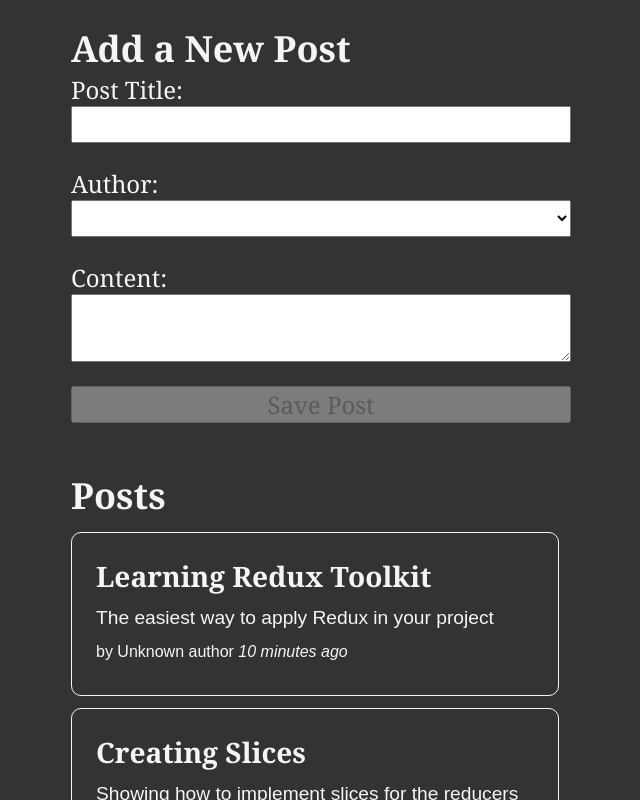
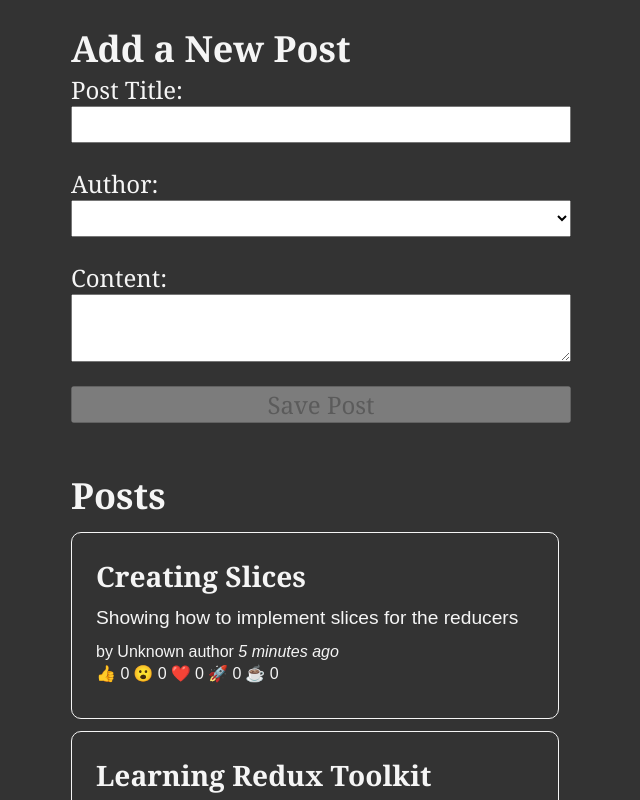
Before and after one commit to leovdn/redux-practice, a React (Create React App) app: page / in a window 1280 px wide. Shown: the top 800 px of the page, without its empty margins (319-959 px from the left). Built offline with nearby package versions, Linux system fonts and the light colour scheme.

Commit message:
feat: add post reactions

```diff
--- a/src/components/blog/PostsList.jsx
+++ b/src/components/blog/PostsList.jsx
@@ -2,12 +2,17 @@
 import { useSelector } from "react-redux"
 import { selectAllPosts } from "../../features/posts/postsSlice"
 import PostAuthor from "./PostAuthor"
+import ReactionButtons from "./ReactionButtons"
 import TimeAgo from "./TimeAgo"
 
 const PostsList = () => {
   const posts = useSelector(selectAllPosts)
 
-  const renderedPosts = posts.map((post) => (
+  const orderedPosts = posts
+    .slice()
+    .sort((a, b) => b.date.localeCompare(a.date))
+
+  const renderedPosts = orderedPosts.map((post) => (
     <article key={post.id}>
       <h3>{post.title} </h3>
       <p>{post.content.substring(0, 100)}</p>
@@ -15,6 +20,7 @@
       <p className="postCredit">
         <PostAuthor userId={post.userId} />
         <TimeAgo timestamp={post.date} />
+        <ReactionButtons post={post} />
       </p>
     </article>
   ))
--- /dev/null
+++ b/src/components/blog/ReactionButtons.jsx
@@ -0,0 +1,34 @@
+import React from "react"
+import { useDispatch } from "react-redux"
+import { reactionAdded } from "../../features/posts/postsSlice"
+
+const reactionEmoji = {
+  thumbsUp: "👍",
+  wow: "😮",
+  heart: "❤️",
+  rocket: "🚀",
+  coffee: "☕",
+}
+
+const ReactionButtons = ({ post }) => {
+  const dispatch = useDispatch()
+
+  const reactionButtons = Object.entries(reactionEmoji).map(([name, emoji]) => {
+    return (
+      <button
+        key={name}
+        type="button"
+        className="reactionButton"
+        onClick={() =>
+          dispatch(reactionAdded({ postId: post.id, reaction: name }))
+        }
+      >
+        {emoji} {post.reactions[name]}
+      </button>
+    )
+  })
+
+  return <div>{reactionButtons}</div>
+}
+
+export default ReactionButtons
--- a/src/features/posts/postsSlice.js
+++ b/src/features/posts/postsSlice.js
@@ -7,12 +7,26 @@
     title: "Learning Redux Toolkit",
     content: "The easiest way to apply Redux in your project",
     date: sub(new Date(), { minutes: 10 }).toISOString(),
+    reactions: {
+      thumbsUp: 0,
+      wow: 0,
+      heart: 0,
+      rocket: 0,
+      coffee: 0,
+    },
   },
   {
     id: "2",
     title: "Creating Slices",
     content: "Showing how to implement slices for the reducers",
     date: sub(new Date(), { minutes: 5 }).toISOString(),
+    reactions: {
+      thumbsUp: 0,
+      wow: 0,
+      heart: 0,
+      rocket: 0,
+      coffee: 0,
+    },
   },
 ]
 
@@ -32,15 +46,30 @@
             content,
             date: new Date().toISOString(),
             userId,
+            reactions: {
+              thumbsUp: 0,
+              wow: 0,
+              heart: 0,
+              rocket: 0,
+              coffee: 0,
+            },
           },
         }
       },
+    },
+    reactionAdded(state, action) {
+      const { postId, reaction } = action.payload
+      const existingPost = state.find((post) => post.id === postId)
+
+      if (existingPost) {
+        existingPost.reactions[reaction]++
+      }
     },
   },
 })
 
 export const selectAllPosts = (state) => state.posts
 
-export const { postAdded } = postsSlice.actions
+export const { postAdded, reactionAdded } = postsSlice.actions
 
 export default postsSlice.reducer
```
